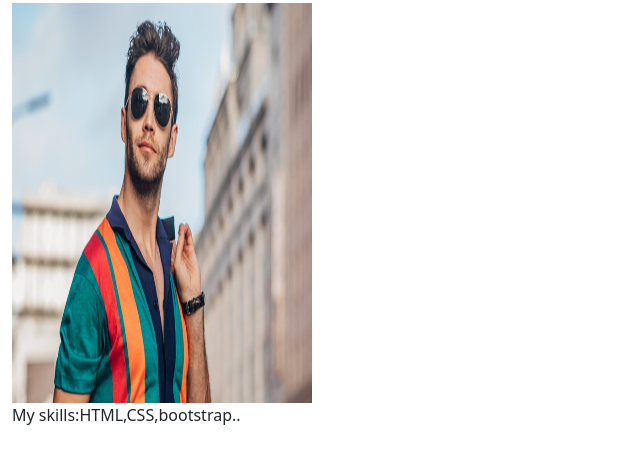
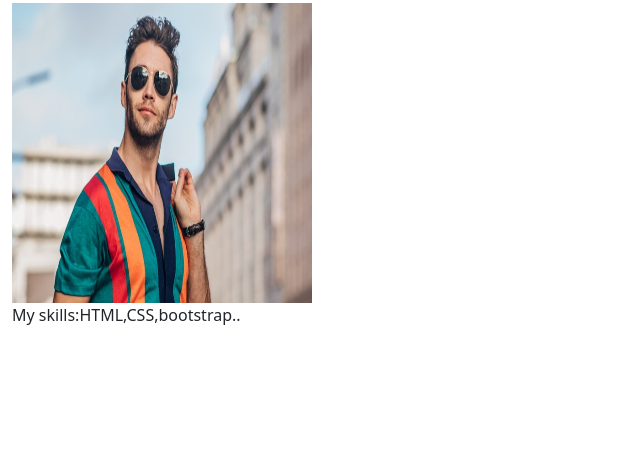
Before and after one commit to Tarunvaranasi/ui-developer, a website: page index.html in a window 1280 px wide. Shown: the part 53-516 px from the top of the page, without its empty margins (0-640 px from the left). Drawn offline with nearby package versions, Linux system fonts and the light colour scheme.

Commit message:
Version-2
Index
Package Json
width and height
updated

```diff
--- a/index.html
+++ b/index.html
@@ -10,7 +10,7 @@
 </head>
 <body class="container-fluid">
     <h1>UI-developer</h1>
-    <img src="public/images/Mens-fashion.jpeg" width="300" height="400">
+    <img src="public/images/Mens-fashion.jpeg" width="300" height="300">
     <p>My skills:HTML,CSS,bootstrap..</p>
 </body>
 </html>
```
